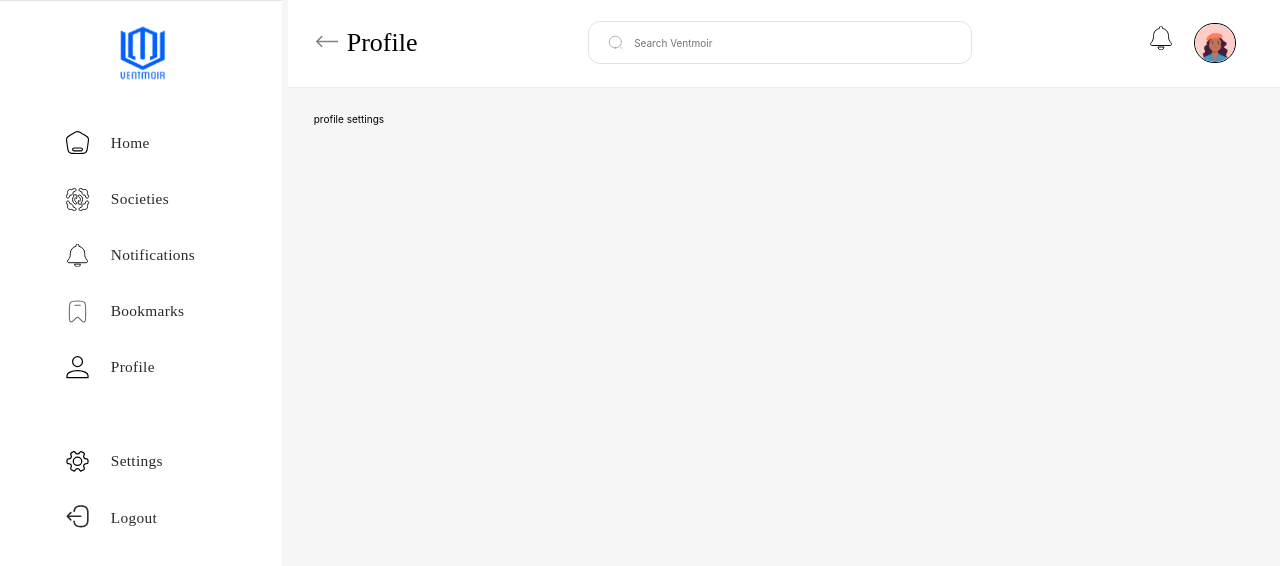
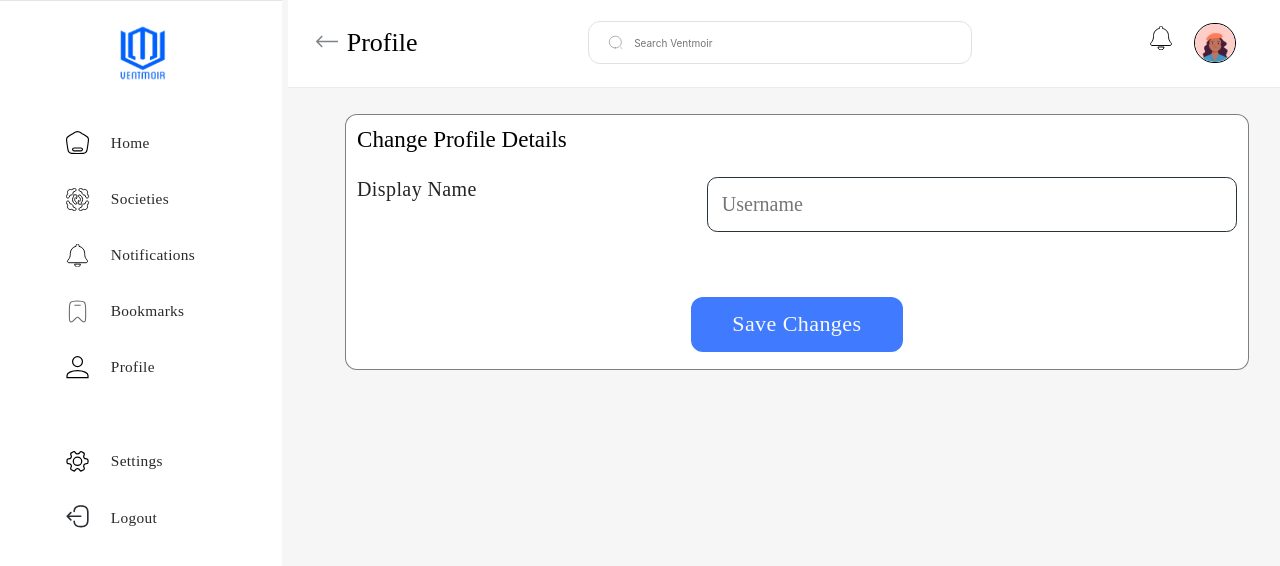
Before and after one commit to ola-irawo/ventmoirNextjs, a Next.js app: page /settings/profile in a window 1280 px wide. Shown: the top 566 px of the page. Built offline with nearby package versions, Linux system fonts and the light colour scheme.

Commit message:
updated the ui

```diff
--- a/src/app/settings/notifications/page.jsx
+++ b/src/app/settings/notifications/page.jsx
@@ -1,9 +1,11 @@
 import React from 'react'
+import NotificationsSetting from "../../../features/pages/settings/pages/notificationsSetting/NotificationsSetting"
+
 
 const page = () => {
   return (
     <main>
-      notifications setting
+      <NotificationsSetting />
     </main>
   )
 }
--- a/src/app/settings/profile/page.jsx
+++ b/src/app/settings/profile/page.jsx
@@ -1,9 +1,11 @@
 import React from 'react'
+import ProfileSettings from "../../../features/pages/settings/pages/profileSettings/ProfileSettings"
 
 const page = () => {
+
   return (
     <main>
-      profile settings
+      <ProfileSettings />
     </main>
   )
 }
```
